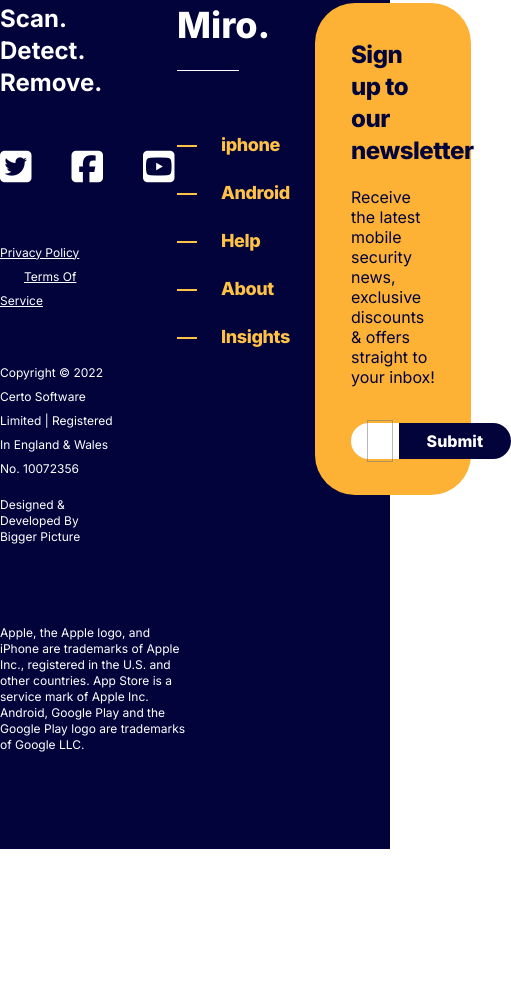
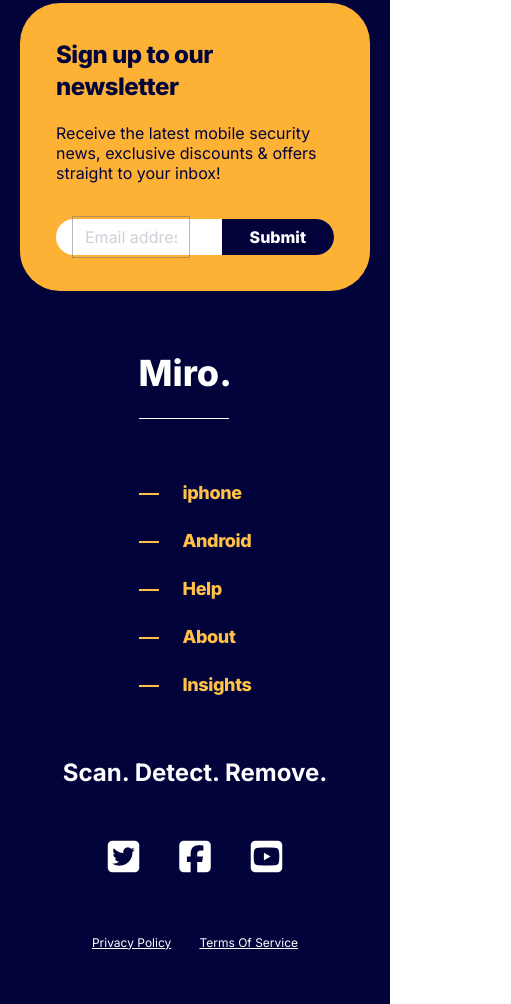
Before and after one commit to aminulwebdev/front-end-assignment-inilabs, a plain HTML site: page index.html in a window 390 px wide. Shown: the part 6091-7095 px from the top of the page, 511 px wide, since content can reach past the window. Before the commit the page ends 6940 px from the top, so only its background shows below. Drawn offline with nearby package versions, Linux system fonts and the light colour scheme.

Commit message:
Footer responsive added

```diff
--- a/index.html
+++ b/index.html
@@ -753,15 +753,15 @@
         <!-- ================================
                     Footer Part Start
         ===================================== -->
-        <footer class="bg-[#02033B] ">
+        <footer class="bg-[#02033B]  px-5 md:px-10 xl:px-0 ">
             <div class="max-w-container mx-auto">
                 <div class=" py-24">
-                    <div class="flex  gap-x-[60px] ">
-                        <div class="w-[30%]">
+                    <div class="flex flex-wrap lg:flex-nowrap gap-[60px] justify-center lg:justify-start">
+                        <div class="lg:w-[30%] order-3 lg:order-1 text-center lg:text-start">
                             <span class="text-white font-inter text-2xl font-bold leading-8 pb-12 inline-block">Scan.
                                 Detect.
                                 Remove.</span>
-                            <ul class="flex gap-x-10">
+                            <ul class="flex gap-x-10 justify-center lg:justify-start">
                                 <li>
                                     <a href="#" class="text-4xl text-white"><i
                                             class="fa-brands fa-square-twitter"></i></a>
@@ -793,7 +793,7 @@
                                 by Bigger Picture</p>
 
                         </div>
-                        <div class="w-[20%]">
+                        <div class="lg:w-[20%] order-2 lg:order-2">
                             <h3
                                 class="capitalize text-white font-inter text-4xl font-extrabold leading-[44px] relative after:absolute after:w-4/5 after:h-[1px] after:-bottom-6 after:left-0 after:bg-white ">
                                 Miro.</h3>
@@ -821,7 +821,7 @@
                             </ul>
                         </div>
 
-                        <div class="w-[40%]">
+                        <div class="lg:w-[40%] order-1 lg:order-3">
                             <div class=" bg-[#FDB235] rounded-[40px] p-9">
                                 <h3
                                     class="text-[#02033B] font-inter text-2xl font-extrabold leading-8 tracking-[-0.48px]">
@@ -833,14 +833,18 @@
                                     security news, exclusive discounts & offers straight to your inbox!</p>
                                 <div class="bg-white h-9 pl-4 pr-36  rounded-[20px] relative flex items-center">
                                     <input type="text" placeholder="Email address"
-                                        class="bg-transparent outline-none text-[#02033B] opacity-50 font-inter text-base font-normal w-full">
+                                        class="bg-transparent outline-none text-[#02033B] opacity-50 font-inter text-base font-normal w-full ">
                                     <a href="#"
                                         class="h-9 px-7 bg-[#02033B] text-white font-inter text-base font-extrabold leading-[36px] rounded-r-[20px] absolute top-0 right-0 ">Submit</a>
                                 </div>
                             </div>
                         </div>
                     </div>
-                    <p class="w-[48%] font-inter text-white text-xs font-normal leading-4 pt-20">Apple, the Apple logo,
+                    <p
+                        class="lg:w-[48%] font-inter text-white text-xs font-normal leading-4 pt-20 text-center lg:text-start">
+                        Apple,
+                        the Apple
+                        logo,
                         and
                         iPhone are trademarks of Apple
                         Inc., registered in the
```
